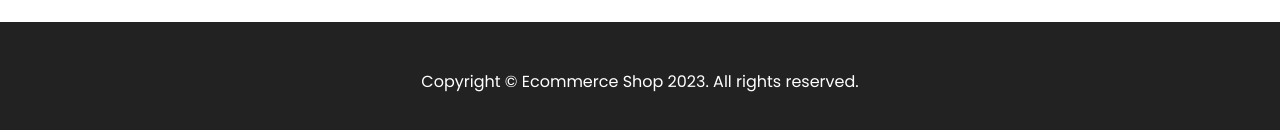
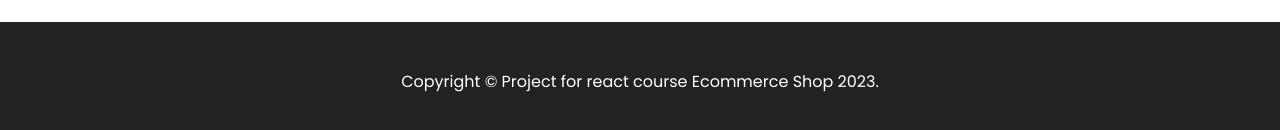
Before and after one commit to MatiasLanfredi/LanfrediReact, a React (Create React App) app: page / in a window 1280 px wide. Shown: the part 2618-2748 px from the top of the page. Built offline with nearby package versions, Linux system fonts and the light colour scheme; no server answers.

Commit message:
Update Footer.js

```diff
--- a/src/components/Footer.js
+++ b/src/components/Footer.js
@@ -1,11 +1,11 @@
-import React from 'react';
+import React from "react";
 
 const Footer = () => {
   return (
     <footer className="py-12 bg-primary">
       <div className="container mx-auto">
         <p className=" text-white text-center">
-          Copyright &copy; Ecommerce Shop 2023. All rights reserved.
+          Copyright &copy; Project for react course Ecommerce Shop 2023.
         </p>
       </div>
     </footer>
@@ -13,16 +13,3 @@ const Footer = () => {
 };
 
 export default Footer;
-
-/*
-
-<Footer classname="bg-primary py-12">
-  <div className="container mx-auto">
-    <p className="text-white text-center">
-      Copyright &copy; Ecommerce Shop 2023. All rights reserved.
-    </p>
-  </div>
-</Footer>;
-export default Footer;
-
-*/
```
